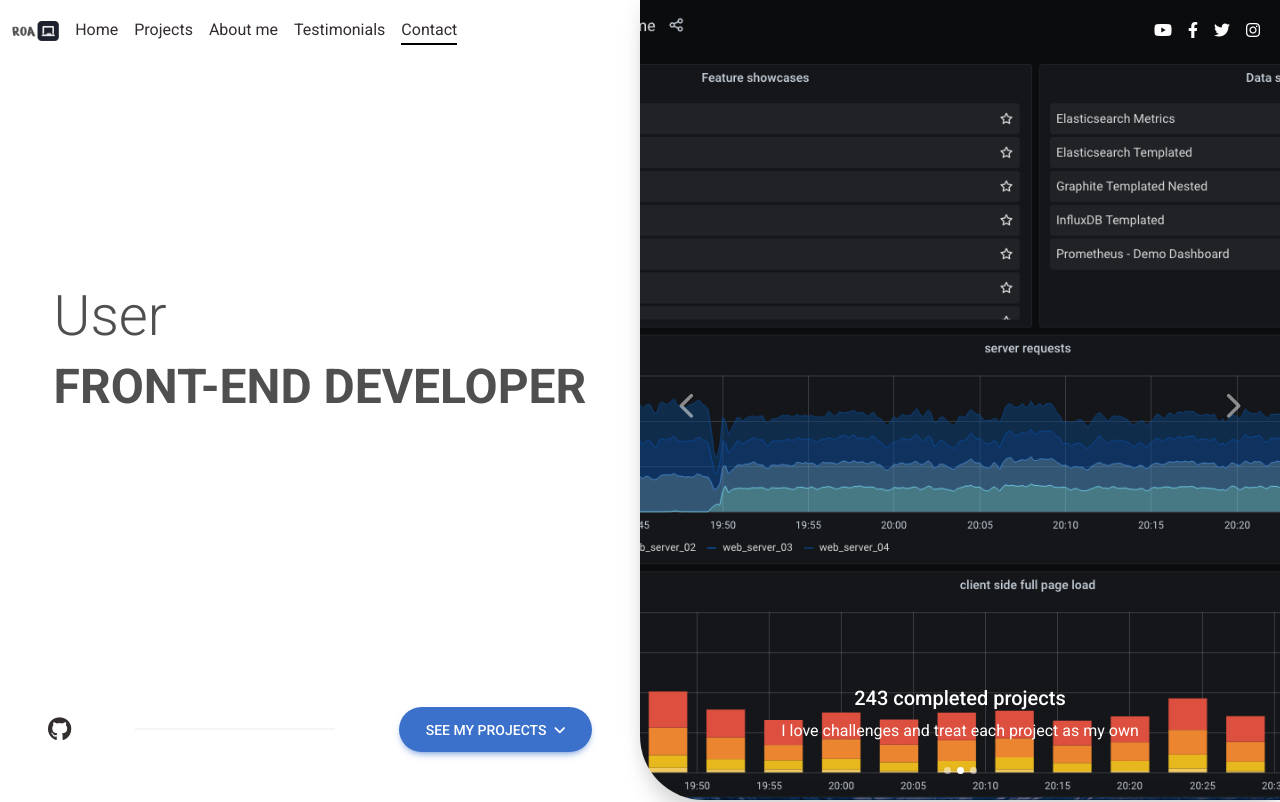
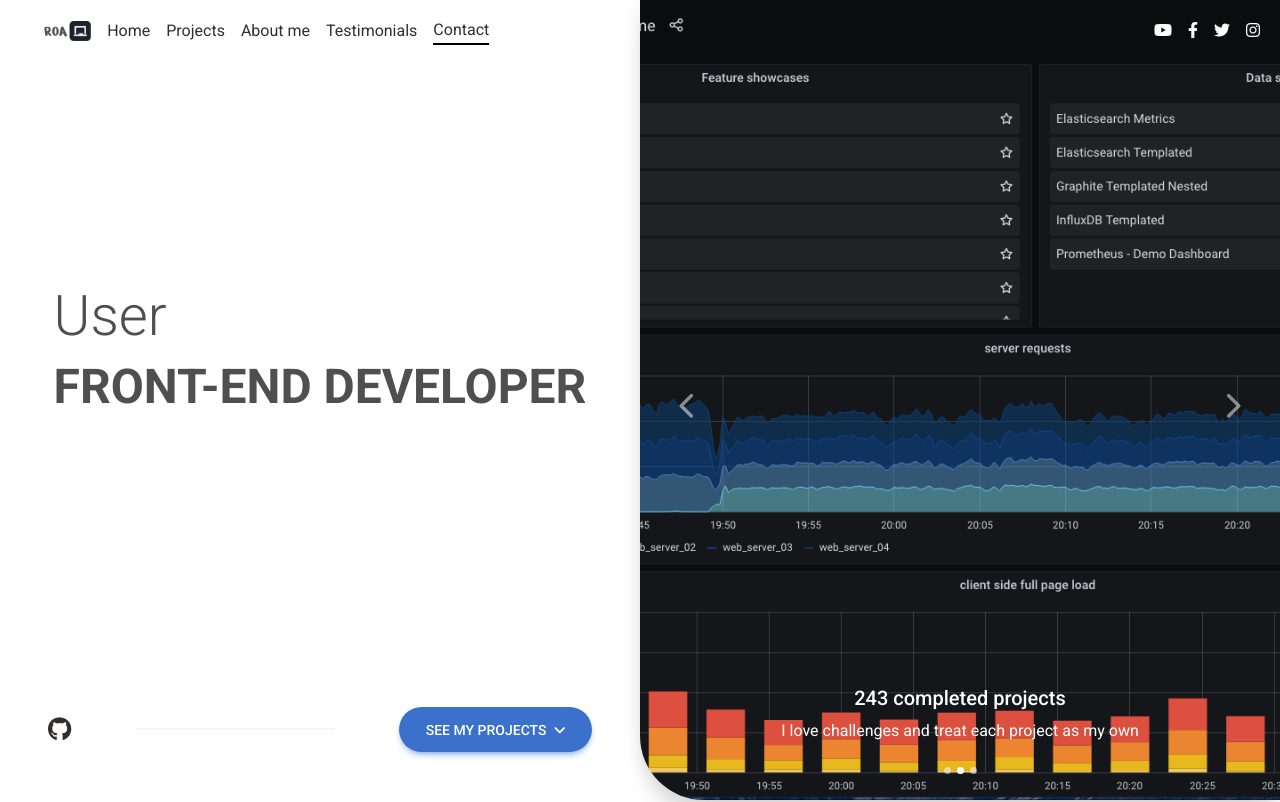
Before and after one commit to owaisakramae/bootstrap-website, a website: page index.html in a window 1280 px wide. Shown: the top 802 px of the page. Drawn offline with nearby package versions, Linux system fonts and the light colour scheme.

Commit message:
few changes for mobile

```diff
--- a/index.html
+++ b/index.html
@@ -85,7 +85,19 @@
         class="navbar navbar-expand-md navbar-before-scroll shadow-0 fixed-top"
       >
         <!-- Container wrapper -->
+        <!--Logo-->
         <div class="container-fluid">
+          <div>
+            <ul class="me-auto mb-2 mb-lg-0">
+              <a class="navbar-brand me-1" href="#"
+                ><img
+                  src="./img/logo.png"
+                  height="20px"
+                  alt="Logo"
+                  loading="lazy"
+              /></a>
+            </ul>
+          </div>
           <!-- Toggle button -->
           <button
             class="navbar-toggler"
@@ -101,14 +113,9 @@
 
           <!-- Collapsible wrapper -->
           <div class="collapse navbar-collapse" id="navbarSupportedContent">
-            <ul class="navbar-nav me-auto mb-2 mb-lg-0 nav-bar-1">
-              <a class="navbar-brand me-1" href="#"
-                ><img
-                  src="./img/logo.png"
-                  height="20px"
-                  alt="Logo"
-                  loading="lazy"
-              /></a>
+            <ul
+              class="navbar-nav me-auto mb-2 mb-lg-0 nav-bar-1 align-items-center"
+            >
               <li class="nav-item">
                 <a class="nav-link text-dark active" href="#home">Home</a>
               </li>
@@ -128,7 +135,7 @@
               </li>
             </ul>
 
-            <ul class="navbar-nav flex-row nav-bar-2">
+            <ul class="navbar-nav flex-row nav-bar-2 justify-content-center">
               <!-- Icons -->
               <li class="nav-item">
                 <a class="nav-link pe-2" href="#!">
```
